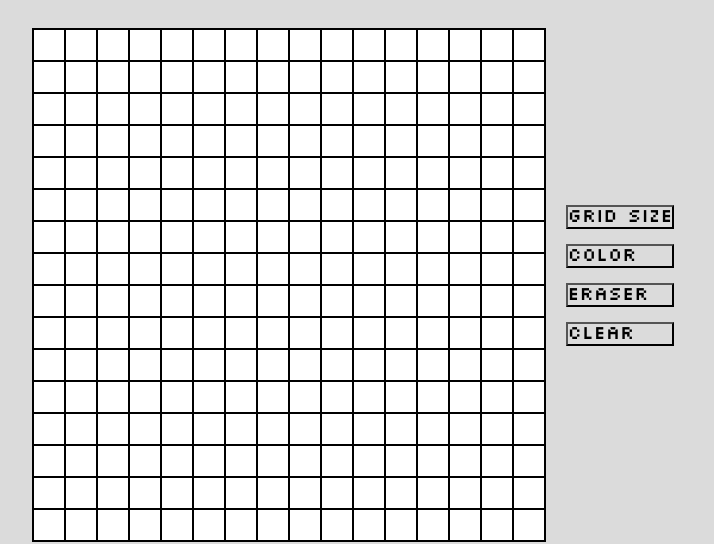
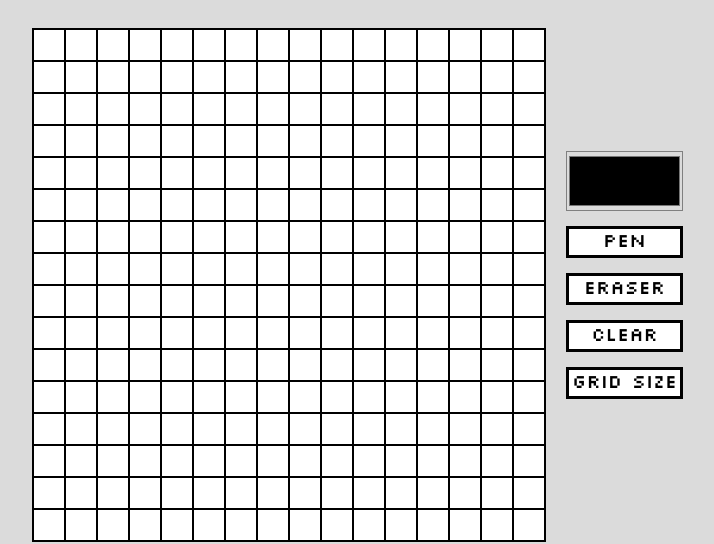
Before and after one commit to n-dett/pixel-draw, a plain HTML site: page index.html in a window 1280 px wide. Shown: the top 544 px of the page, without its empty margins (350-1064 px from the left). Drawn offline with Linux system fonts and the light colour scheme.

Commit message:
Add color picker functionality

```diff
--- a/index.html
+++ b/index.html
@@ -13,10 +13,11 @@
     <div class="grid-container">
     </div>
     <div class="options">
-      <button id="grid-button">Grid Size</button>
-      <button id="color-button">Color</button>
+      <input type="color" id="colorpicker" value="#000000">
+      <button id="pen-button">Pen</button>
       <button id="eraser-button">Eraser</button>
       <button id="clear-button">Clear</button>
+      <button id="grid-button">Grid Size</button>
     </div>
   </div>
   <div class="footer">
--- a/pixel-draw.js
+++ b/pixel-draw.js
@@ -13,9 +13,18 @@ function createGrid() {
 
 createGrid();
 
+// Choose pen color
+let penColor = '#000000';
+
+const colorPicker = document.querySelector("#colorpicker")
+colorPicker.addEventListener("input", function(event){
+  penColor = event.target.value;
+  console.log(penColor);
+});
+
+
 // Draw
 const gridSquare = document.querySelectorAll('.grid-squares');
-let penColor = '#0066ff';
 
 gridSquare.forEach(square => {
   square.addEventListener('mousedown', changeColor)
--- a/style.css
+++ b/style.css
@@ -42,7 +42,7 @@ body {
     flex-wrap: wrap;
     aspect-ratio: 1/1;
     margin-top: 20px;
-    margin-left: 136px;
+    margin-left: 145px;
 }
 
 .grid-squares {
@@ -62,15 +62,28 @@ p {
 
 button {
     background: none;
+    background-color: white;
     /* border: none; */
     font-size: 20px;
     font-family: 'Silkscreen', sans-serif;
     cursor: pointer;
     text-align: left;
-    padding: 0;
+    padding: 3px;
     margin: 0;
+    border: solid black;
+    text-align: center;
 }
 
 button:hover {
     color: #ff00bb;
 }
+
+#colorpicker {
+    appearance: none;
+    border: solid 1px #808080;
+    background: none;
+    padding: 0;
+    width: 100%;
+    height: 60px;
+    cursor: pointer;
+}
```
